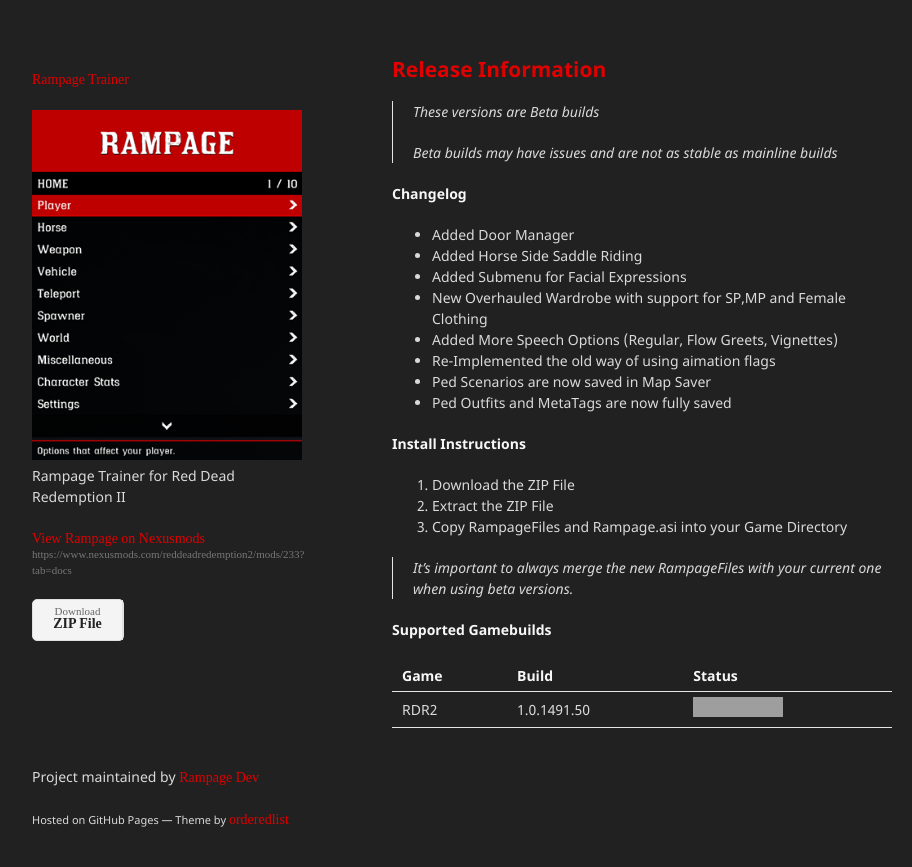
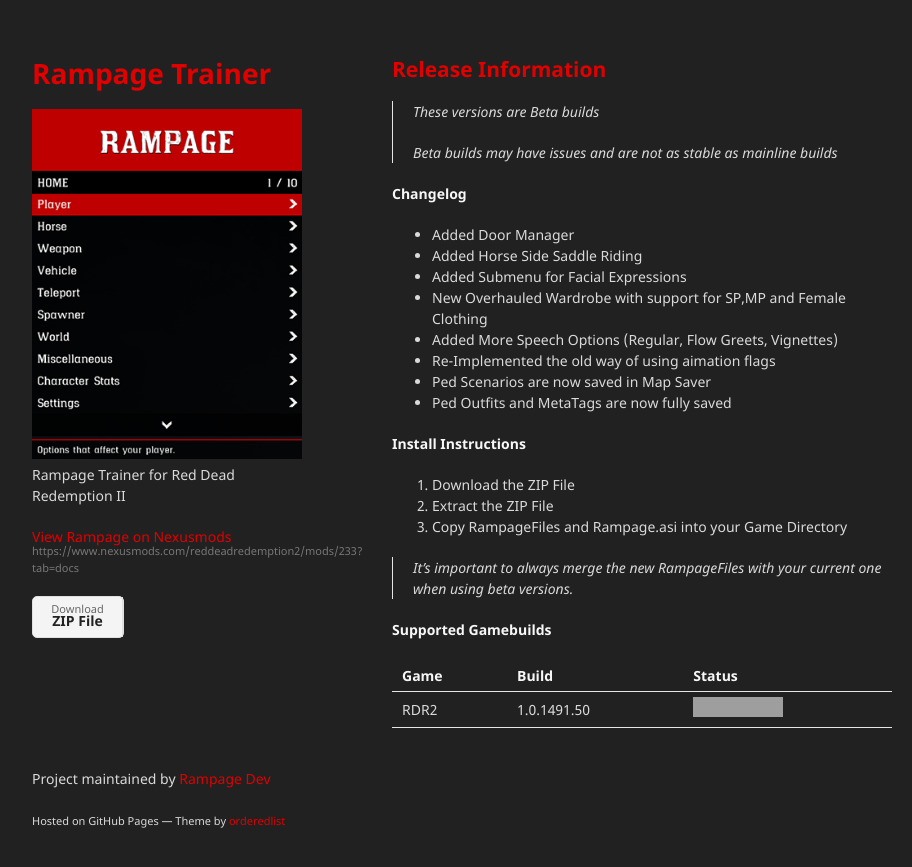
Before and after one commit to rampage-trainer/rdr2beta, a Jekyll site: the page built from index.md, in a window 1280 px wide. Shown: the top 867 px of the page, without its empty margins (178-1090 px from the left). Built offline with Jekyll 4.4.1, drawn with Linux system fonts in a browser that asks for light colours; some web fonts are replaced; our own code applies the rules of GitHub Pages for plain Markdown files; grey boxes are pictures that could not be loaded.

Commit message:
Update jekyll-theme-minimal.scss

```diff
--- a/_sass/jekyll-theme-minimal.scss
+++ b/_sass/jekyll-theme-minimal.scss
@@ -35,7 +35,7 @@ h3, h4, h5, h6 {
 }
 
 a {
-  font: 14px/1.5 "RDRLino-Regular";
+  font: "RDRLino-Regular";
   color:#e00000;
   text-decoration:none;
 }
```
